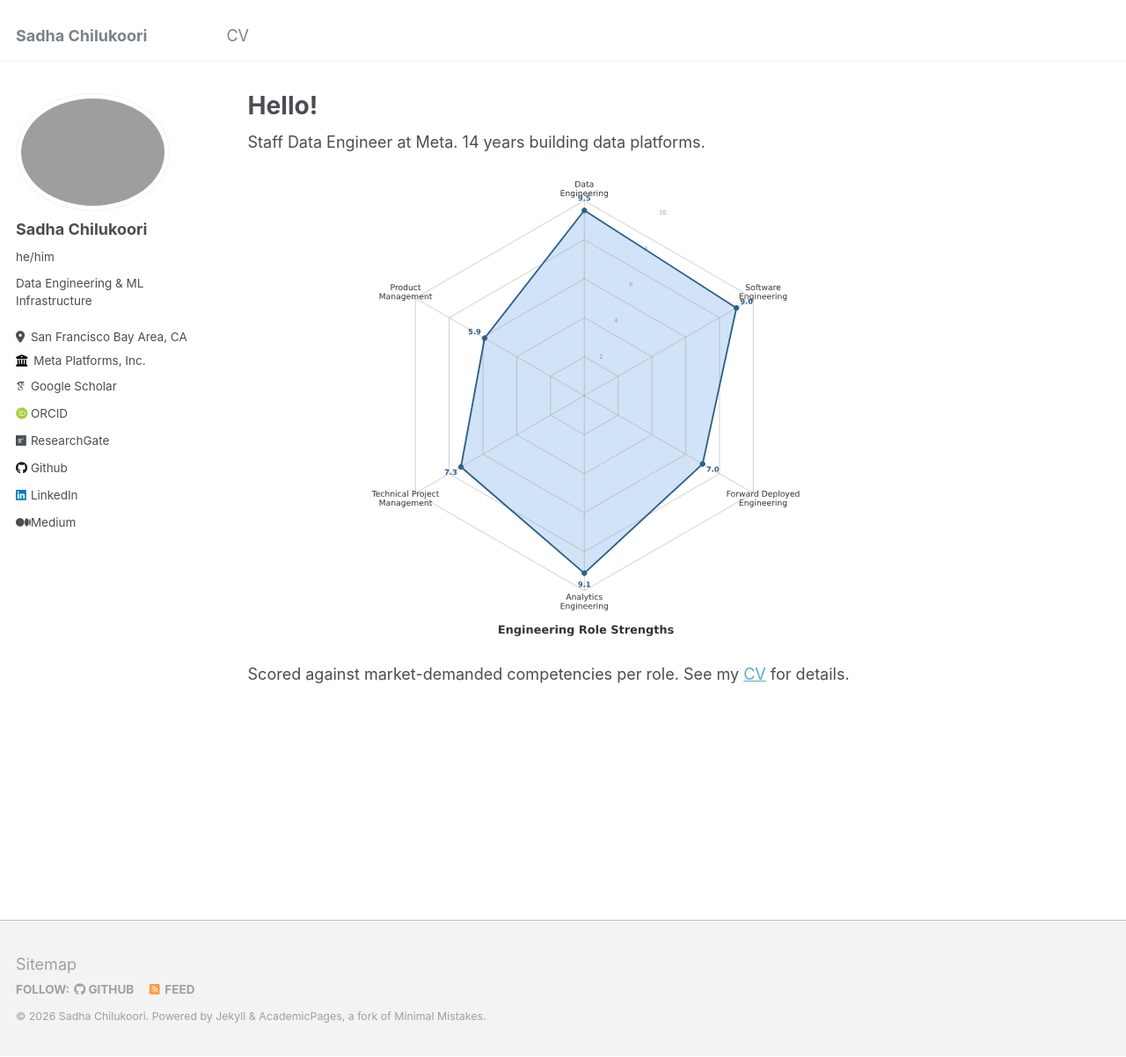
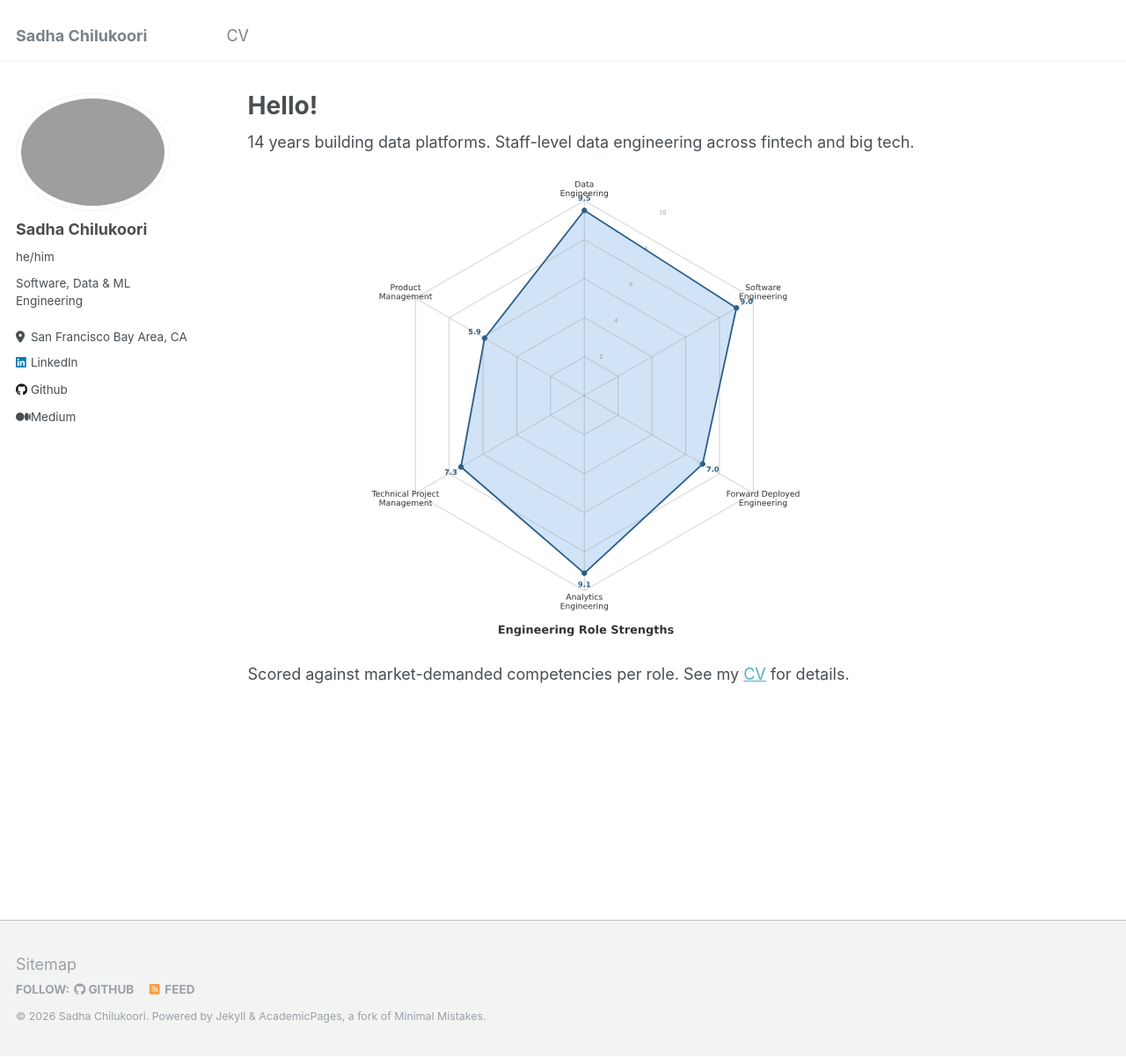
Before and after one commit to srchilukoori/srchilukoori.github.io, a Jekyll site: the page built from _pages/about.md, in a window 1280 px wide and 1202 px high. Shown: the whole window at 88% size. Built offline with Jekyll 4.4.1, drawn with Linux system fonts in a browser that asks for light colours; some web fonts are replaced.

Commit message:
Update sidebar: reorder links, hide academic profiles, remove employer
- Move LinkedIn, GitHub, Medium to top of sidebar link list
- Hide Google Scholar, ORCID, ResearchGate from sidebar
- Remove Meta as current employer
- Widen bio to "Software, Data & ML Engineering"
- Update about page tagline to remove Meta reference

```diff
--- a/_config.yml
+++ b/_config.yml
@@ -24,20 +24,20 @@ author:
   avatar           : "avatar.png"
   name             : "Sadha Chilukoori"
   pronouns         : "he/him"
-  bio              : "Data Engineering & ML Infrastructure"
+  bio              : "Software, Data & ML Engineering"
   location         : "San Francisco Bay Area, CA"
-  employer         : "Meta Platforms, Inc."
+  employer         : # removed Jul 2026
   uri              : # Url
   email            : # Email
 
   # Academic websites
   arxiv            : # URL - Update with the correct link to your profile
-  googlescholar    : "https://scholar.google.com/citations?user=AxIJVtcAAAAJ&hl=en"
+  googlescholar    : # hidden from sidebar
   impactstory      : # URL
-  orcid            : "https://orcid.org/0009-0001-6972-2963"
+  orcid            : # hidden from sidebar
   semantic         : # URL
   pubmed           : # URL
-  researchgate     : "https://www.researchgate.net/profile/Sadha-Shiva-Reddy-Chilukoori"
+  researchgate     : # hidden from sidebar
 
   # Repositories and software development
   bitbucket        : # Username - Update with your username on the site
--- a/_includes/author-profile.html
+++ b/_includes/author-profile.html
@@ -37,6 +37,17 @@
         <li><a href="mailto:{{ author.email }}"><i class="fas fa-fw fa-envelope icon-pad-right" aria-hidden="true"></i>{{ site.data.ui-text[site.locale].email_label | default: "Email" }}</a></li>
       {% endif %}
 
+      <!-- Primary links (reordered) -->
+      {% if author.linkedin %}
+        <li><a href="https://www.linkedin.com/in/{{ author.linkedin }}"><i class="fab fa-fw fa-linkedin icon-pad-right" aria-hidden="true"></i>LinkedIn</a></li>
+      {% endif %}
+      {% if author.github %}
+        <li><a href="https://github.com/{{ author.github }}"><i class="fab fa-fw fa-github icon-pad-right" aria-hidden="true"></i>Github</a></li>
+      {% endif %}
+      {% if author.medium %}
+        <li><a href="https://medium.com/@{{ author.medium }}"><i class="fab fa-fw fa-medium icon-pad-right" aria-hidden="true"></i>Medium</a></li>
+      {% endif %}
+
       <!-- Font Awesome and Academicons icons / Academic websites -->
       {% if author.arxiv %}
         <li><a href="{{ author.arxiv }}"><i class="ai ai-arxiv ai-fw icon-pad-right"></i>arXiv</a></li>
@@ -69,9 +80,6 @@
       {% endif %}
       {% if author.dribbble %}
         <li><a href="https://dribbble.com/{{ author.dribbble }}"><i class="fab fa-fw fa-dribbble icon-pad-right" aria-hidden="true"></i>Dribbble</a></li>
-      {% endif %}
-      {% if author.github %}
-        <li><a href="https://github.com/{{ author.github }}"><i class="fab fa-fw fa-github icon-pad-right" aria-hidden="true"></i>Github</a></li>
       {% endif %}
       {% if author.kaggle %}
         <li><a href="https://kaggle.com/{{ author.kaggle }}"><i class="fab fa-fw fa-kaggle icon-pad-right" aria-hidden="true"></i>Kaggle</a></li>
@@ -108,14 +116,8 @@
       {% if author.lastfm %}
         <li><a href="https://lastfm.com/user/{{ author.lastfm }}"><i class="fab fa-fw fa-lastfm icon-pad-right" aria-hidden="true"></i>Last.fm</a></li>
       {% endif %}
-      {% if author.linkedin %}
-        <li><a href="https://www.linkedin.com/in/{{ author.linkedin }}"><i class="fab fa-fw fa-linkedin icon-pad-right" aria-hidden="true"></i>LinkedIn</a></li>
-      {% endif %}
       {% if author.mastodon %}
         <li><a href="{{ author.mastodon }}"><i class="fab fa-fw fa-mastodon icon-pad-right" aria-hidden="true"></i>Mastodon</a></li>
-      {% endif %}
-      {% if author.medium %}
-        <li><a href="https://medium.com/@{{ author.medium }}"><i class="fab fa-fw fa-medium icon-pad-right" aria-hidden="true"></i>Medium</a></li>
       {% endif %}
       {% if author.pinterest %}
         <li><a href="https://www.pinterest.com/{{ author.pinterest }}"><i class="fab fa-fw fa-pinterest icon-pad-right" aria-hidden="true"></i>Pinterest</a></li>
--- a/_pages/about.md
+++ b/_pages/about.md
@@ -7,7 +7,7 @@ redirect_from:
   - /about.html
 ---
 
-Staff Data Engineer at Meta. 14 years building data platforms.
+14 years building data platforms. Staff-level data engineering across fintech and big tech.
 
 <img src="/images/engineering_strengths_radar.svg" alt="Engineering Role Strengths" style="max-width: 100%; width: 500px; display: block; margin: 1em auto;">
 
```
